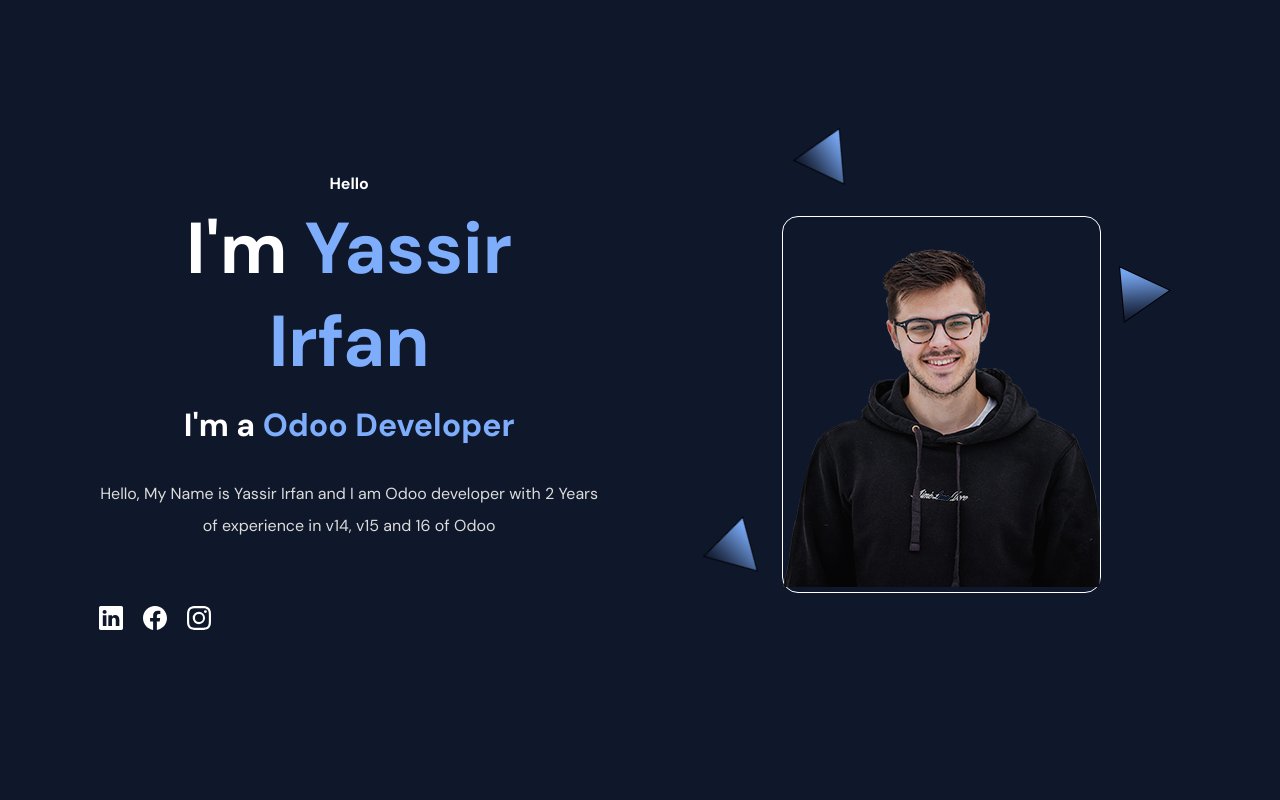
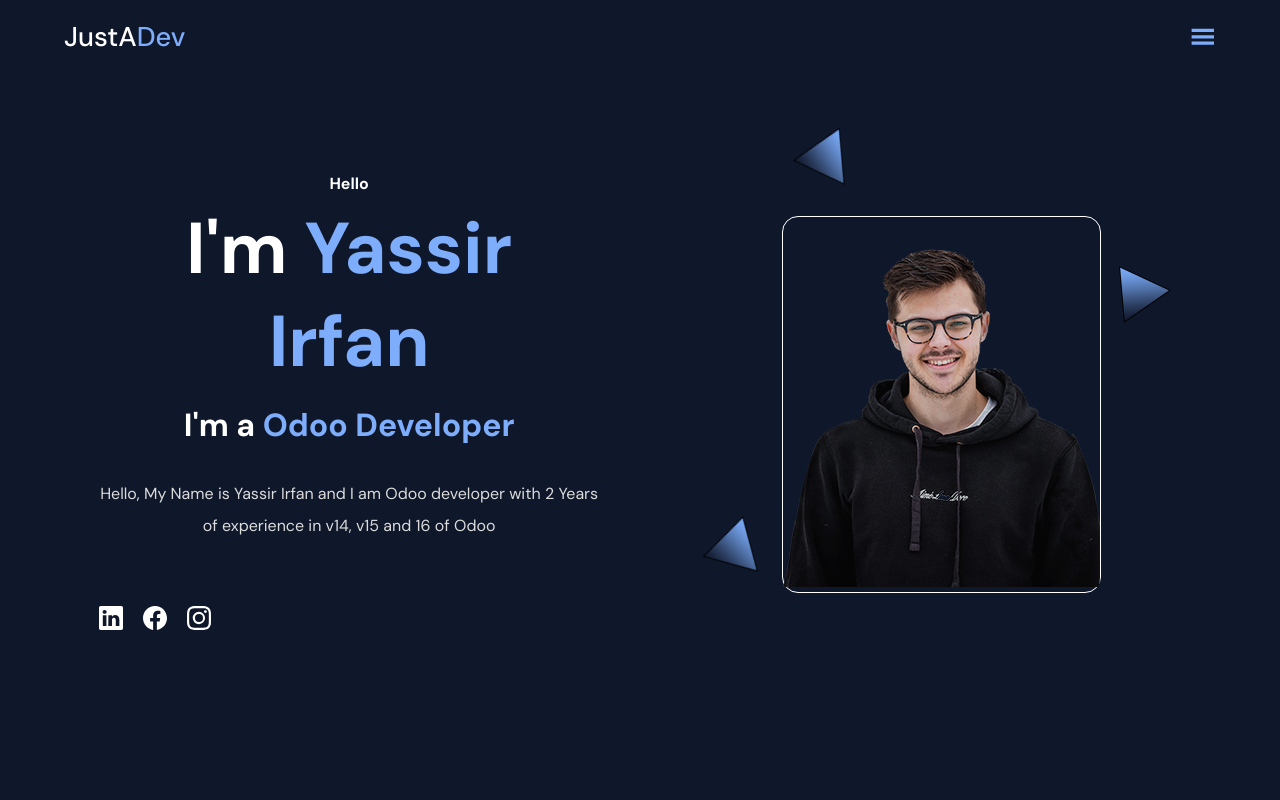
Before and after one commit to yassirirfan/personal-portfolio-react, a React (Create React App) app: page / in a window 1280 px wide. Shown: the top 800 px of the page. Built offline with nearby package versions, Linux system fonts and the light colour scheme.

Commit message:
[ADD] NavBar, [UPD] Base

```diff
--- a/src/App.jsx
+++ b/src/App.jsx
@@ -8,12 +8,14 @@ import Showcase from "./components/Showcase";
 import MySkills from "./components/MySkills";
 import MyProjects from "./components/MyProjects";
 import Footer from "./components/Footer";
+import NavbBar from "./components/NavbBar";
 
 function App() {
   return (
     <ThemeProvider theme={theme}>
       <MainBody>
         <Container>
+            <NavbBar />
             <Showcase />
             <MySkills />
             <MyProjects />
--- a/src/components/MySkills.jsx
+++ b/src/components/MySkills.jsx
@@ -21,7 +21,7 @@ import { Skills } from '../utils/Data';
 const MySkills = () => {
   return (
     <PaddingContainer
-      id="skills"
+      id="Skills"
       top="10%"
       bottom="10%"
     >
@@ -29,7 +29,7 @@ const MySkills = () => {
         {/* ---left-container-- */}
         <SkillCardContainer>
           {Skills.map((skill) => (
-              <SkillCard>
+              <SkillCard key={skill.id}>
                 <IconContainer size="5rem" color="blue">
                     {skill.icons}
                 </IconContainer>
--- a/src/components/NavbBar.jsx
+++ b/src/components/NavbBar.jsx
@@ -1,8 +1,42 @@
-import React from 'react'
+import React, { useState } from 'react'
+
+import {
+  PaddingContainer,
+  FlexContainer,
+  Container,
+  BlueText
+} from  '../styles/Global.styled';
+
+import{ GiHamburgerMenu } from 'react-icons/gi';
+import { NavbBarContainer, Logo, MenuIcon } from '../styles/NavBar.styled';
+import { NavMenu } from './layouts/NavMenu'
 
 function NavbBar() {
+  const [openMenu, setOpenMenu] = useState(false)
   return (
-    <div>NavbBar</div>
+    <NavbBarContainer bgColor="transparent">
+      <PaddingContainer
+        top="1.2rem"
+        bottom="1.2rem"
+      >
+        <Container>
+          <FlexContainer justify="space-between">
+            {/* --left-logo-- */}
+            <Logo>
+                JustA<BlueText>Dev</BlueText>
+            </Logo>
+            {/* --right-logo-- */}
+            <MenuIcon
+              onClick={() => { setOpenMenu(true) }}
+            >
+                <GiHamburgerMenu />
+            </MenuIcon>
+
+          </FlexContainer>
+        </Container>
+        {openMenu && <NavMenu setOpenMenu={setOpenMenu} />}
+      </PaddingContainer>
+    </NavbBarContainer>
   )
 }
 
--- /dev/null
+++ b/src/components/layouts/NavMenu.jsx
@@ -0,0 +1,39 @@
+import React from 'react'
+
+import {
+    PaddingContainer,
+    FlexContainer,
+  } from  '../../styles/Global.styled';
+
+
+import {AiOutlineClose} from 'react-icons/ai';
+
+import { MenuIcon, NavMenuContainer, MenuItem } from '../../styles/NavBar.styled';
+import { NavLinks } from '../../utils/Data';
+
+export const NavMenu = ({setOpenMenu}) => {
+  return (
+    <NavMenuContainer>
+        <PaddingContainer
+            left="5%" right="5%" top="2rem"
+        >
+            <FlexContainer justify="flex-end">
+                <MenuIcon onClick = {() => setOpenMenu(false)}>
+                    <AiOutlineClose />
+                </MenuIcon>
+            </FlexContainer>
+        </PaddingContainer>
+        {/* ---menu-items-- */}
+        <PaddingContainer top="8%">
+            <FlexContainer
+              direction="column"
+              align="center"
+            >
+              {NavLinks.map((link) =>
+                  <MenuItem key={link.id} href={`#${link.href}`} onClick={() => setOpenMenu(false)}>{link.name}</MenuItem>
+              )}
+            </FlexContainer>
+        </PaddingContainer>
+    </NavMenuContainer>
+  )
+}
--- a/src/components/layouts/Project.jsx
+++ b/src/components/layouts/Project.jsx
@@ -17,7 +17,6 @@ import {
  } from '../../styles/MyProjects.styled';
 
 export const Project = ({data}) => {
-    console.log(data)
   return (
     <FlexContainer fullWidthChild>
         <div>
--- /dev/null
+++ b/src/styles/NavBar.styled.js
@@ -0,0 +1,44 @@
+import styled from 'styled-components';
+
+export const NavbBarContainer = styled.div`
+    position: fixed;
+    width: 100%;
+    top: 0;
+    left: 0;
+    z-index: 10;
+    transition: all 0.3s ease-in;
+    background-color: ${ ({bgColor}) => bgColor };
+`
+
+export const Logo = styled.p`
+    font-size: 1.7rem;
+    font-weight: ${( {theme} ) => theme.fonts.weight.medium };
+    color: white;
+`
+
+export const MenuIcon = styled.a`
+    color: ${({theme}) => theme.colors.secondary};
+    font-size: 1.6rem;
+    cursor: pointer;
+    transition: all 0.2s ease;
+    display: flex;
+    align-items: center;
+`
+
+export const NavMenuContainer = styled.div`
+    position: fixed;
+    top: 0;
+    left: 0;
+    height: 100vh;
+    width: 100%;
+    background-color: ${({ theme }) => theme.colors.primary_light};
+    z-index: 1;
+`
+
+export const MenuItem = styled.a`
+    color: #fff;
+    font-size: 2.5rem;
+    margin-top: 3rem;
+    cursor: pointer;
+    text-decoration: none;
+`
--- a/src/utils/Data.jsx
+++ b/src/utils/Data.jsx
@@ -41,6 +41,11 @@ export const Skills = [
         icons: <SiMongoose />
     },
     {
+        id: 7,
+        tech: 'Linux',
+        icons: <SiLinux />
+    },
+    {
         id: 8,
         tech: 'Mysql',
         icons: <SiMysql />
@@ -59,11 +64,6 @@ export const Skills = [
         id: 11,
         tech: 'GitHub',
         icons: <FaGithub />
-    },
-    {
-        id: 7,
-        tech: 'Linux',
-        icons: <SiLinux />
     },
 ]
 
@@ -88,3 +88,26 @@ export const projects = [
     }
 
 ]
+
+export const NavLinks = [
+    {
+        id: 0,
+        name: 'Home',
+        href: 'Home'
+    },
+    {
+        id: 1,
+        name: 'Skills',
+        href: 'Skills'
+    },
+    {
+        id: 2,
+        name: 'Projects',
+        href: 'Projects'
+    },
+    {
+        id: 3,
+        name: 'Contact',
+        href: 'Contact'
+    }
+]
```
